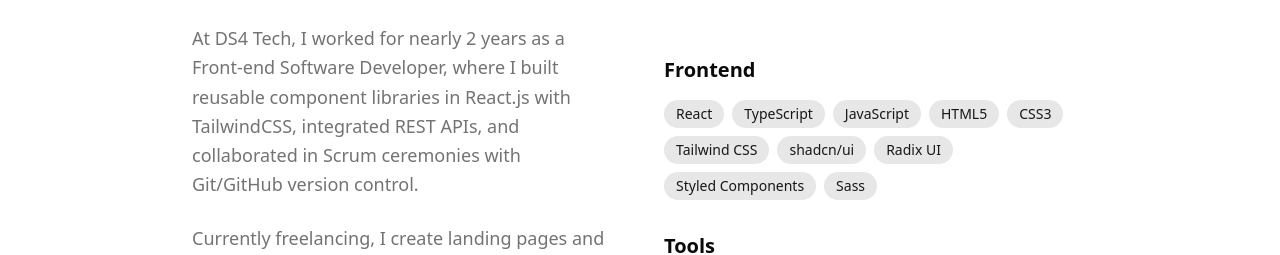
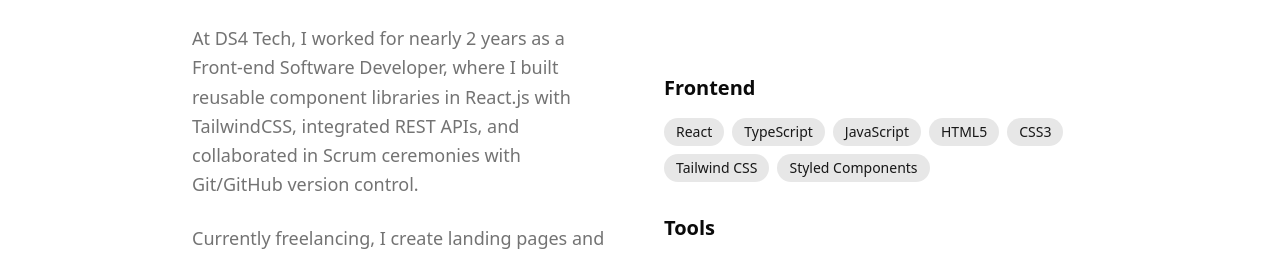
Before and after one commit to ValterGoes/Portifolio_ValterGoes, a React (Vite) app: page / in a window 1280 px wide. Shown: the part 1180-1435 px from the top of the page. Built offline with nearby package versions, Linux system fonts and the light colour scheme.

Commit message:
atualização das stacks

```diff
--- a/src/data/portfolio.js
+++ b/src/data/portfolio.js
@@ -99,7 +99,7 @@ export const portfolioData = {
   skills: {
     frontend: [
       "React", "TypeScript", "JavaScript", "HTML5", "CSS3",
-      "Tailwind CSS", "shadcn/ui", "Radix UI", "Styled Components", "Sass"
+      "Tailwind CSS", "Styled Components"
     ],
     tools: [
       "Git", "GitHub", "VS Code", "Figma", "Vite",
```
